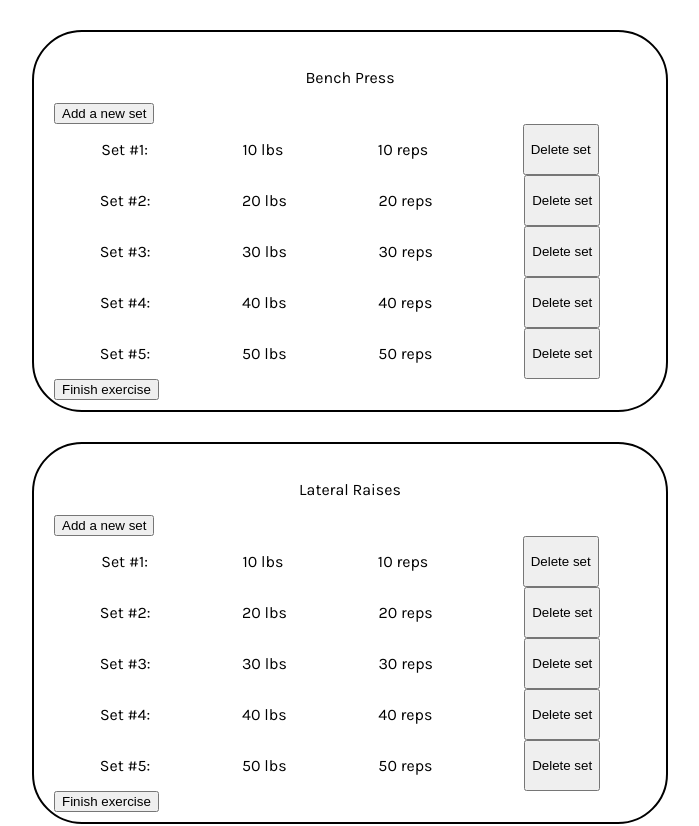
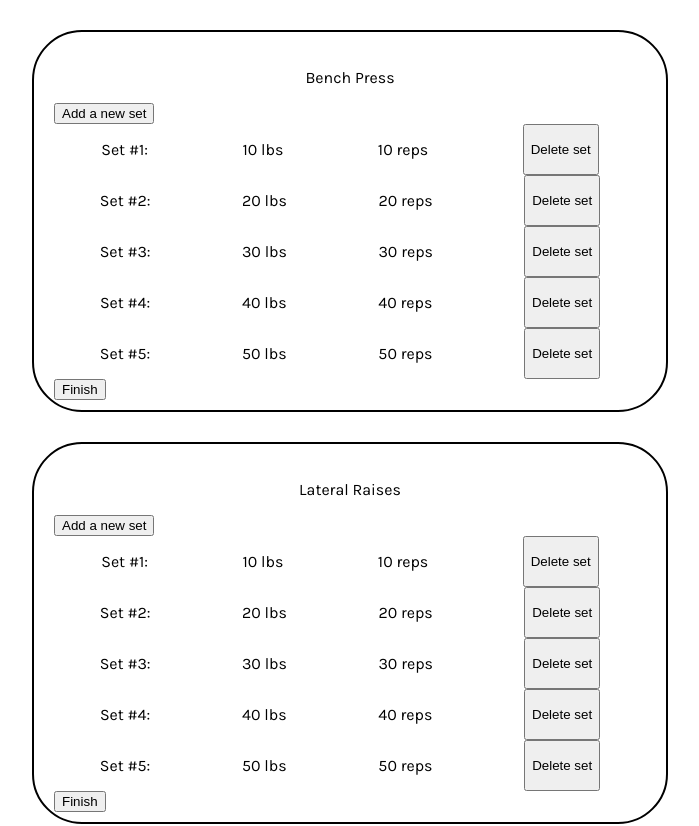
Before and after one commit to bjexe/fitnessapp, a React (Create React App) app: page / in a window 1280 px wide. Shown: the top 826 px of the page, without its empty margins (290-989 px from the left). Built offline with nearby package versions, Linux system fonts and the light colour scheme.

Commit message:
added functionality for 'finishing' an exercise and conditionally rendering buttons based on if the exercise is finished or not

```diff
--- a/src/components/Exercise.js
+++ b/src/components/Exercise.js
@@ -10,20 +10,20 @@ export default function Exercise( {data, setData, handleClick} ){
                 <p>{`Set #${index+1}:`}</p>
                 <p>{set.weight} lbs</p>
                 <p>{set.reps} reps</p>
-                <button onClick={handleClick} name="del" id={set.id}>Delete set</button>
+                {!data.finished && <button onClick={handleClick} name="del" id={set.id}>Delete set</button>}
             </div>
         )
     })
 
     return(
-        <div className='exercise-container'>
+        <div className='exercise-container' style={{backgroundColor: data.finished ? 'lime' : 'white'}}>
             <div className='exercise-body'>
                 <span>
                     <p className='exercise-title'>{`${data.name}`}</p>
-                    <button onClick={handleClick} id={data.id} name="add">Add a new set</button>
+                    {!data.finished && <button onClick={handleClick} id={data.id} name="add">Add a new set</button>}
                 </span>
                 {sets}
-                <button onClick={handleClick} id={data.id} name="finish">Finish exercise</button>
+                <button onClick={handleClick} id={data.id} name={"finish"}>{!data.finished ? "Finish" : "Edit exercise"}</button>
             </div>
         </div>
     );
--- a/src/components/Home.js
+++ b/src/components/Home.js
@@ -59,7 +59,17 @@ export default function Home(){
         return newData;
 
       });
-
+    } else if (name === "finish") {
+      console.log("toggling data.finished")
+      setData((oldData) => {
+        let newData = [...oldData];
+        for(let i = 0; i < newData.length; i++) {
+          if(newData[i].id === id) {
+            newData[i].finished = !newData[i].finished;
+          }
+        }
+        return newData;
+      });
     }
 
   }
--- a/src/data.js
+++ b/src/data.js
@@ -4,6 +4,7 @@ const data = [
     {
       id: uuidv4(),
       name: "Bench Press",
+      finished: false,
       sets: [
         {
           id: uuidv4(),
@@ -40,6 +41,7 @@ const data = [
     {
       id: uuidv4(),
       name: "Lateral Raises",
+      finished: false,
       sets: [
         {
           id: uuidv4(),
@@ -76,6 +78,7 @@ const data = [
     {
       id: uuidv4(),
       name: "Incline Bench Press",
+      finished: false,
       sets: [
         {
           id: uuidv4(),
@@ -112,6 +115,7 @@ const data = [
     {
       id: uuidv4(),
       name: "Tricep Pushdowns",
+      finished: false,
       sets: [
         {
           id: uuidv4(),
@@ -148,6 +152,7 @@ const data = [
     {
       id: uuidv4(),
       name: "Pec Deck Machine",
+      finished: false,
       sets: [
         {
           id: uuidv4(),
@@ -184,6 +189,7 @@ const data = [
     {
       id: uuidv4(),
       name: "Overhead Press",
+      finished: false,
       sets: [
         {
           id: uuidv4(),
```
